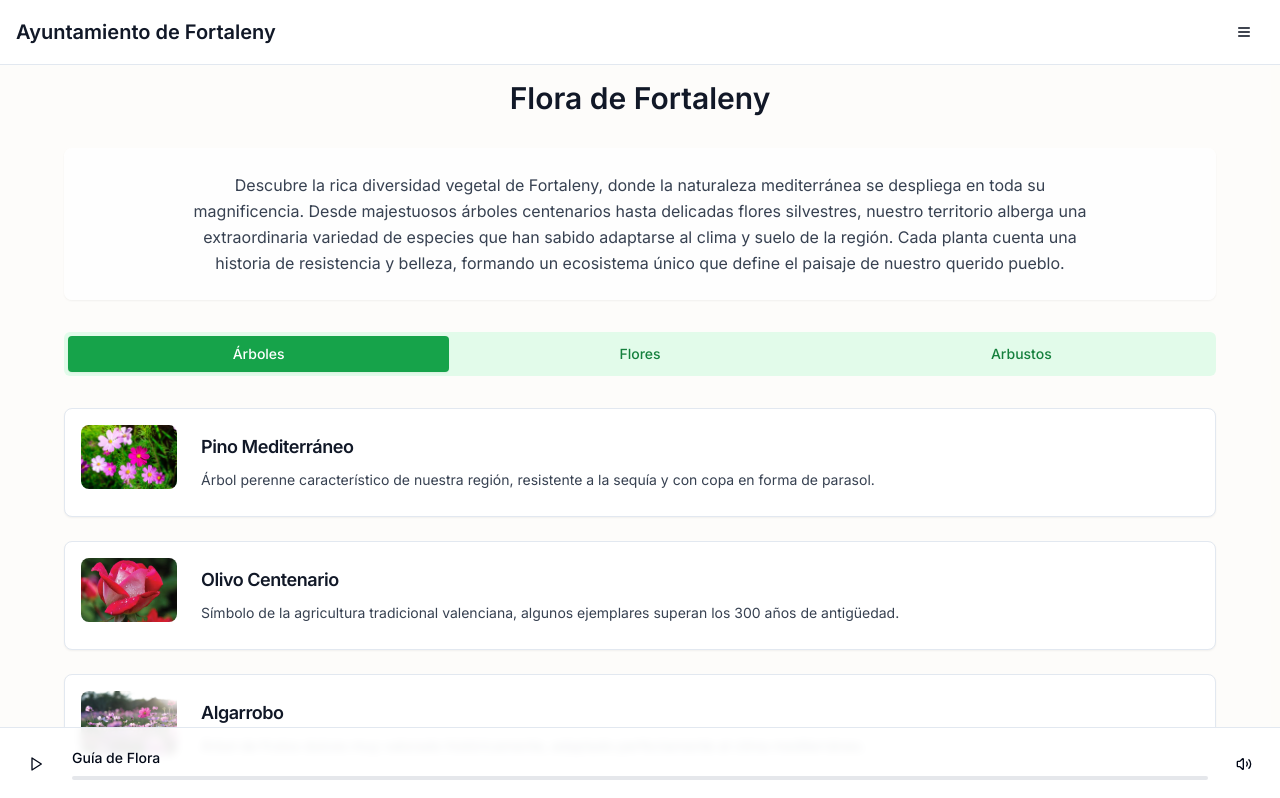
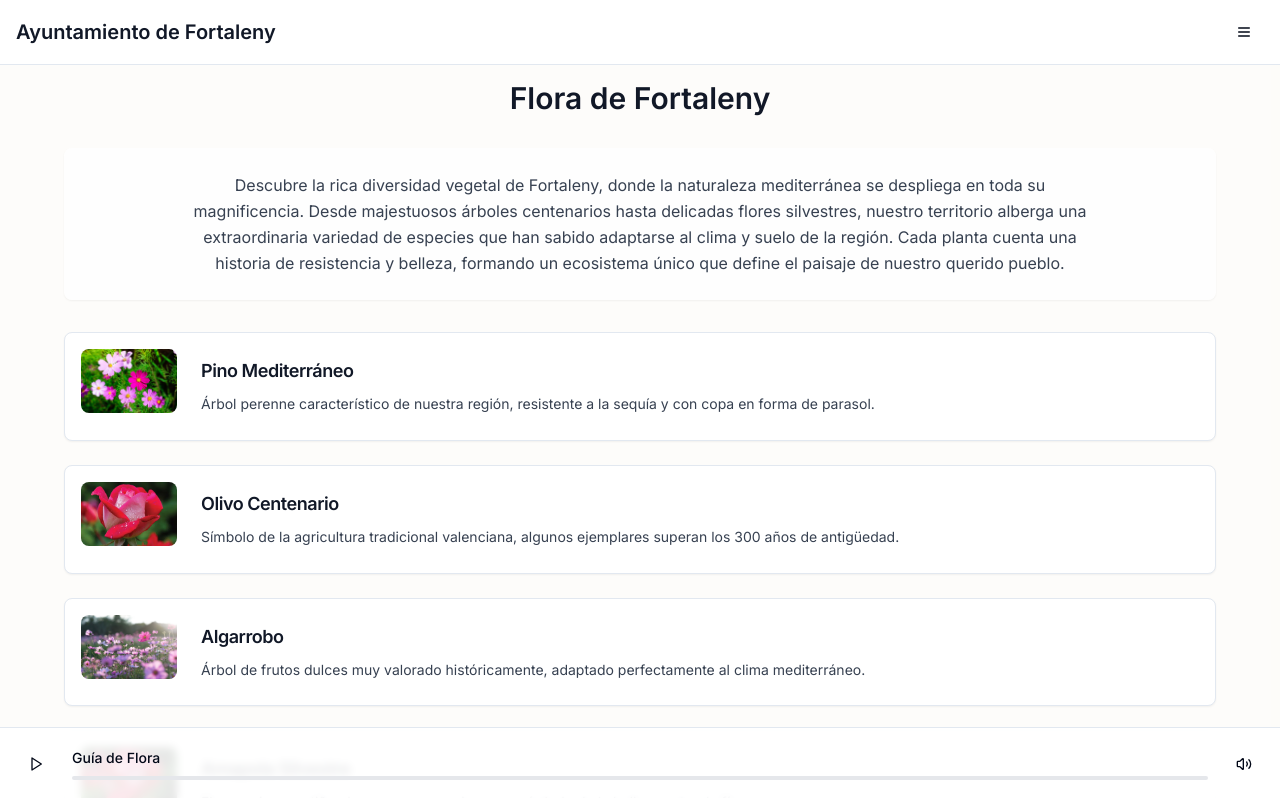
Before and after one commit to Fortaleny/fortalenyweb, a React (Vite) app: page /flora in a window 1280 px wide. Shown: the top 798 px of the page. Built offline with nearby package versions, Linux system fonts and the light colour scheme.

Commit message:
Refactor: Remove tabs from Flora, reduce Fauna tabs
Removed tabs from Flora page and reduced the number of tabs in Fauna to 3.

```diff
--- a/src/pages/Fauna.tsx
+++ b/src/pages/Fauna.tsx
@@ -86,26 +86,6 @@ const faunaData = {
       description: "Su característico canto nocturno forma parte de la banda sonora rural.",
       image: "/fauna/fauna2.jpg"
     }
-  ],
-  "Reptiles": [
-    {
-      id: 1,
-      title: "Lagarto Común",
-      description: "Reptil inofensivo que toma el sol en muros y rocas durante el día.",
-      image: "/fauna/fauna3.jpg"
-    },
-    {
-      id: 2,
-      title: "Gecko Común",
-      description: "Pequeño reptil nocturno que habita en grietas de paredes antiguas.",
-      image: "/fauna/fauna1.jpg"
-    },
-    {
-      id: 3,
-      title: "Culebra de Escalera",
-      description: "Serpiente no venenosa que controla poblaciones de roedores.",
-      image: "/fauna/fauna2.jpg"
-    }
   ]
 };
 
@@ -131,7 +111,7 @@ const Fauna = () => {
           </div>
 
           <Tabs defaultValue="Aves" className="w-full">
-            <TabsList className="grid w-full grid-cols-2 md:grid-cols-4 mb-8 h-auto p-1 bg-green-100/80">
+            <TabsList className="grid w-full grid-cols-3 mb-8 h-auto p-1 bg-green-100/80">
               <TabsTrigger
                 value="Aves"
                 className="text-sm py-2 px-3 data-[state=active]:bg-green-600 data-[state=active]:text-white text-green-700 rounded transition-all"
@@ -149,12 +129,6 @@ const Fauna = () => {
                 className="text-sm py-2 px-3 data-[state=active]:bg-green-600 data-[state=active]:text-white text-green-700 rounded transition-all"
               >
                 Insectos
-              </TabsTrigger>
-              <TabsTrigger
-                value="Reptiles"
-                className="text-sm py-2 px-3 data-[state=active]:bg-green-600 data-[state=active]:text-white text-green-700 rounded transition-all"
-              >
-                Reptiles
               </TabsTrigger>
             </TabsList>
 
--- a/src/pages/Flora.tsx
+++ b/src/pages/Flora.tsx
@@ -2,12 +2,6 @@
 import { useState } from "react";
 import Header from "@/components/Header";
 import AudioPlayer from "@/components/AudioPlayer";
-import {
-  Tabs,
-  TabsContent,
-  TabsList,
-  TabsTrigger,
-} from "@/components/ui/tabs";
 import {
   Card,
   CardContent,
@@ -15,8 +9,8 @@ import {
   CardTitle,
 } from "@/components/ui/card";
 
-const floraData = {
-  "Árboles": [
+const floraData = [
+  // Árboles
   {
     id: 1,
     title: "Pino Mediterráneo",
@@ -34,55 +28,52 @@ const floraData = {
     title: "Algarrobo",
     description: "Árbol de frutos dulces muy valorado históricamente, adaptado perfectamente al clima mediterráneo.",
     image: "/flores/flor3.avif"
-    }
-  ],
-  "Flores": [
+  },
+  // Flores
   {
-      id: 1,
+    id: 4,
     title: "Amapola Silvestre",
     description: "Flores rojas que tiñen los campos en primavera, símbolo de la belleza natural efímera.",
     image: "/flores/flor2.webp"
   },
   {
-      id: 2,
+    id: 5,
     title: "Margarita Común",
     description: "Flores blancas con centro amarillo que adornan prados y cunetas durante todo el año.",
     image: "/flores/flor3.avif"
   },
   {
-      id: 3,
+    id: 6,
     title: "Lavanda Silvestre",
     description: "Aromática planta que perfuma el aire y atrae a las abejas con sus espigas violáceas.",
     image: "/flores/flor1.jpg"
   },
   {
-      id: 4,
+    id: 7,
     title: "Diente de León",
     description: "Planta medicinal de flores amarillas que se transforma en esferas de semillas voladoras.",
     image: "/flores/flor2.webp"
-    }
-  ],
-  "Arbustos": [
+  },
+  // Arbustos
   {
-      id: 1,
+    id: 8,
     title: "Romero",
     description: "Arbusto aromático perenne usado en la cocina tradicional y como planta medicinal.",
     image: "/flores/flor3.avif"
   },
   {
-      id: 2,
+    id: 9,
     title: "Tomillo",
     description: "Pequeño arbusto de intenso aroma que cubre laderas y es esencial en la gastronomía local.",
     image: "/flores/flor1.jpg"
   },
   {
-      id: 3,
+    id: 10,
     title: "Jara Blanca",
     description: "Arbusto de flores blancas que florece en primavera y resiste bien los veranos secos.",
     image: "/flores/flor2.webp"
   }
-  ]
-};
+];
 
 const Flora = () => {
   return (
@@ -104,32 +95,8 @@ const Flora = () => {
             </p>
           </div>
 
-          <Tabs defaultValue="Árboles" className="w-full">
-            <TabsList className="grid w-full grid-cols-3 mb-8 h-auto p-1 bg-green-100/80">
-              <TabsTrigger
-                value="Árboles"
-                className="text-sm py-2 px-3 data-[state=active]:bg-green-600 data-[state=active]:text-white text-green-700 rounded transition-all"
-              >
-                Árboles
-              </TabsTrigger>
-              <TabsTrigger
-                value="Flores"
-                className="text-sm py-2 px-3 data-[state=active]:bg-green-600 data-[state=active]:text-white text-green-700 rounded transition-all"
-              >
-                Flores
-              </TabsTrigger>
-              <TabsTrigger
-                value="Arbustos"
-                className="text-sm py-2 px-3 data-[state=active]:bg-green-600 data-[state=active]:text-white text-green-700 rounded transition-all"
-              >
-                Arbustos
-              </TabsTrigger>
-            </TabsList>
-
-            {Object.entries(floraData).map(([category, plants]) => (
-              <TabsContent key={category} value={category} className="animate-fade-in">
-                <div className="grid gap-4 md:gap-6 px-2 md:px-0">
-                  {plants.map((plant) => (
+          <div className="grid gap-4 md:gap-6 px-2 md:px-0 animate-fade-in">
+            {floraData.map((plant) => (
               <Card key={plant.id} className="transition-all duration-200 hover:shadow-md">
                 <CardContent className="p-0">
                   <div className="flex flex-col sm:flex-row">
@@ -153,9 +120,6 @@ const Flora = () => {
               </Card>
             ))}
           </div>
-              </TabsContent>
-            ))}
-          </Tabs>
         </div>
       </main>
 
```
Lines whose indentation alone changed are shown as unchanged.
